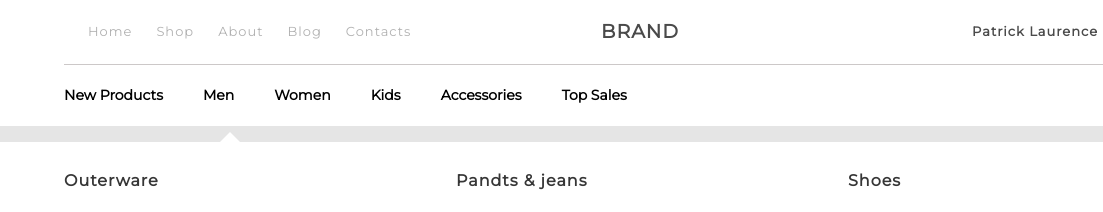
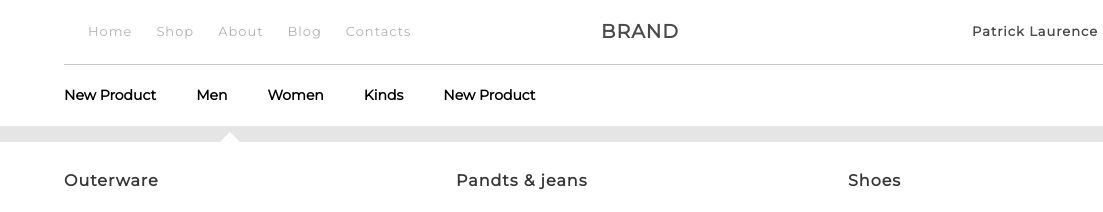
Before and after one commit to anwar254/navigation-uis, a plain HTML site: page nav2/index.html in a window 1280 px wide. Shown: the top 212 px of the page, 0-1103 px from the left. Drawn offline with Linux system fonts and the light colour scheme.

Commit message:
bottom navigation link change

```diff
--- a/nav2/index.html
+++ b/nav2/index.html
@@ -65,28 +65,16 @@
                         </div>
                         <div id="navbarBasicExample" class="navbar-menu stroke">
                             <div class="navbar-start">
-                                <a class="navbar-item menu-link has-text-black">
-                                New Products
-                                </a>
-                                <a class="navbar-item menu-link has-text-black">
-                                Men
-                                </a>
+                                <ul class="is-flex center">
+                                    <li class="navbar-item menu-link">
+                                        New Product
 
-                                <a class="navbar-item menu-link has-text-black">
-                                Women
-                                </a>
-
-                                <a class="navbar-item menu-link has-text-black">
-                                Kids
-                                </a>
-
-                                <a class="navbar-item menu-link has-text-black">
-                                Accessories
-                                </a>
-
-                                <a class="navbar-item menu-link has-text-black">
-                                Top Sales
-                                </a>
+                                    </li>
+                                    <li class="navbar-item menu-link">Men</li>
+                                    <li class="navbar-item menu-link">Women</li>
+                                    <li class="navbar-item menu-link">Kinds</li>
+                                    <li class="navbar-item menu-link">New Product</li>
+                                </ul>
                             </div>
                         </div>
                     </nav>
```
